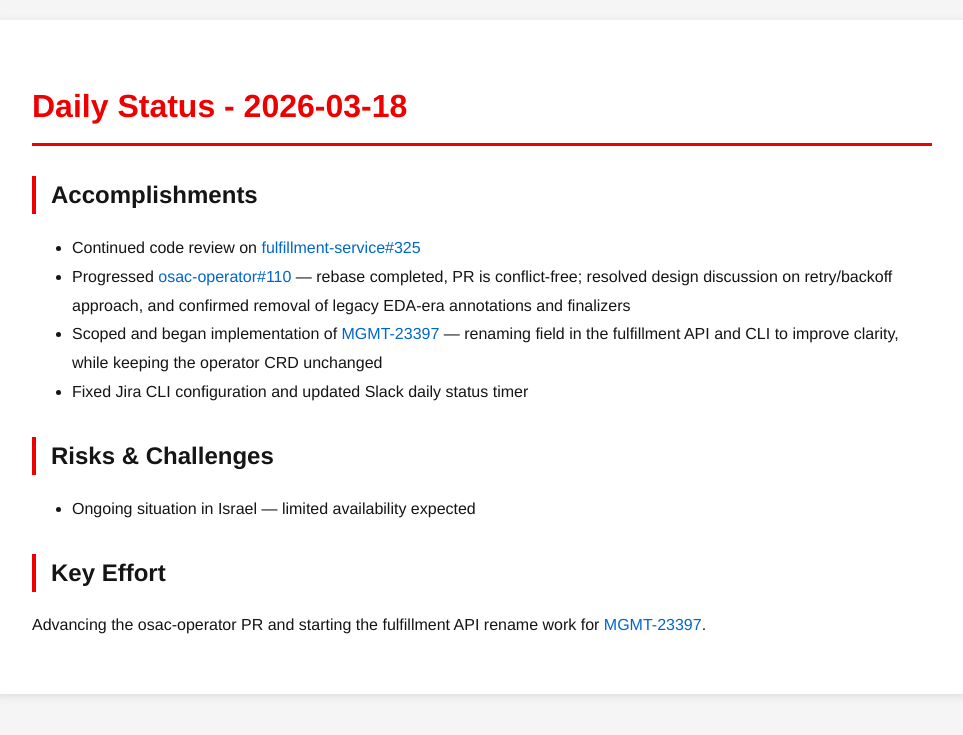
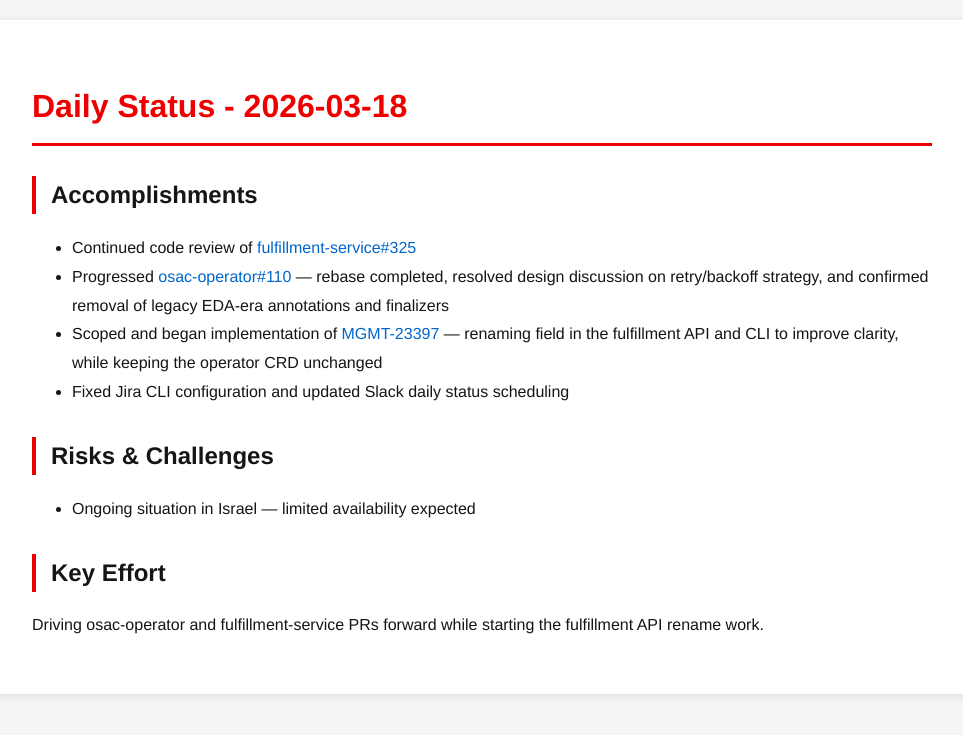
Before and after one commit to tzvatot/daily-status, a Jekyll site: the page built from 2026-03-18.md, in a window 1280 px wide. Shown: the top 735 px of the page, without its empty margins (158-1121 px from the left). Built offline with Jekyll 4.4.1, drawn with Linux system fonts in a browser that asks for light colours.

Commit message:
Daily status update - 2026-03-18

```diff
--- a/2026-03-18.md
+++ b/2026-03-18.md
@@ -7,13 +7,13 @@ date: 2026-03-18
 # Daily Status - 2026-03-18
 
 ## Accomplishments
-- Continued code review on [fulfillment-service#325](https://github.com/osac-project/fulfillment-service/pull/325)
-- Progressed [osac-operator#110](https://github.com/osac-project/osac-operator/pull/110) — rebase completed, PR is conflict-free; resolved design discussion on retry/backoff approach, and confirmed removal of legacy EDA-era annotations and finalizers
+- Continued code review of [fulfillment-service#325](https://github.com/osac-project/fulfillment-service/pull/325)
+- Progressed [osac-operator#110](https://github.com/osac-project/osac-operator/pull/110) — rebase completed, resolved design discussion on retry/backoff strategy, and confirmed removal of legacy EDA-era annotations and finalizers
 - Scoped and began implementation of [MGMT-23397](https://issues.redhat.com/browse/MGMT-23397) — renaming field in the fulfillment API and CLI to improve clarity, while keeping the operator CRD unchanged
-- Fixed Jira CLI configuration and updated Slack daily status timer
+- Fixed Jira CLI configuration and updated Slack daily status scheduling
 
 ## Risks & Challenges
 - Ongoing situation in Israel — limited availability expected
 
 ## Key Effort
-Advancing the osac-operator PR and starting the fulfillment API rename work for [MGMT-23397](https://issues.redhat.com/browse/MGMT-23397).
+Driving osac-operator and fulfillment-service PRs forward while starting the fulfillment API rename work.
```
